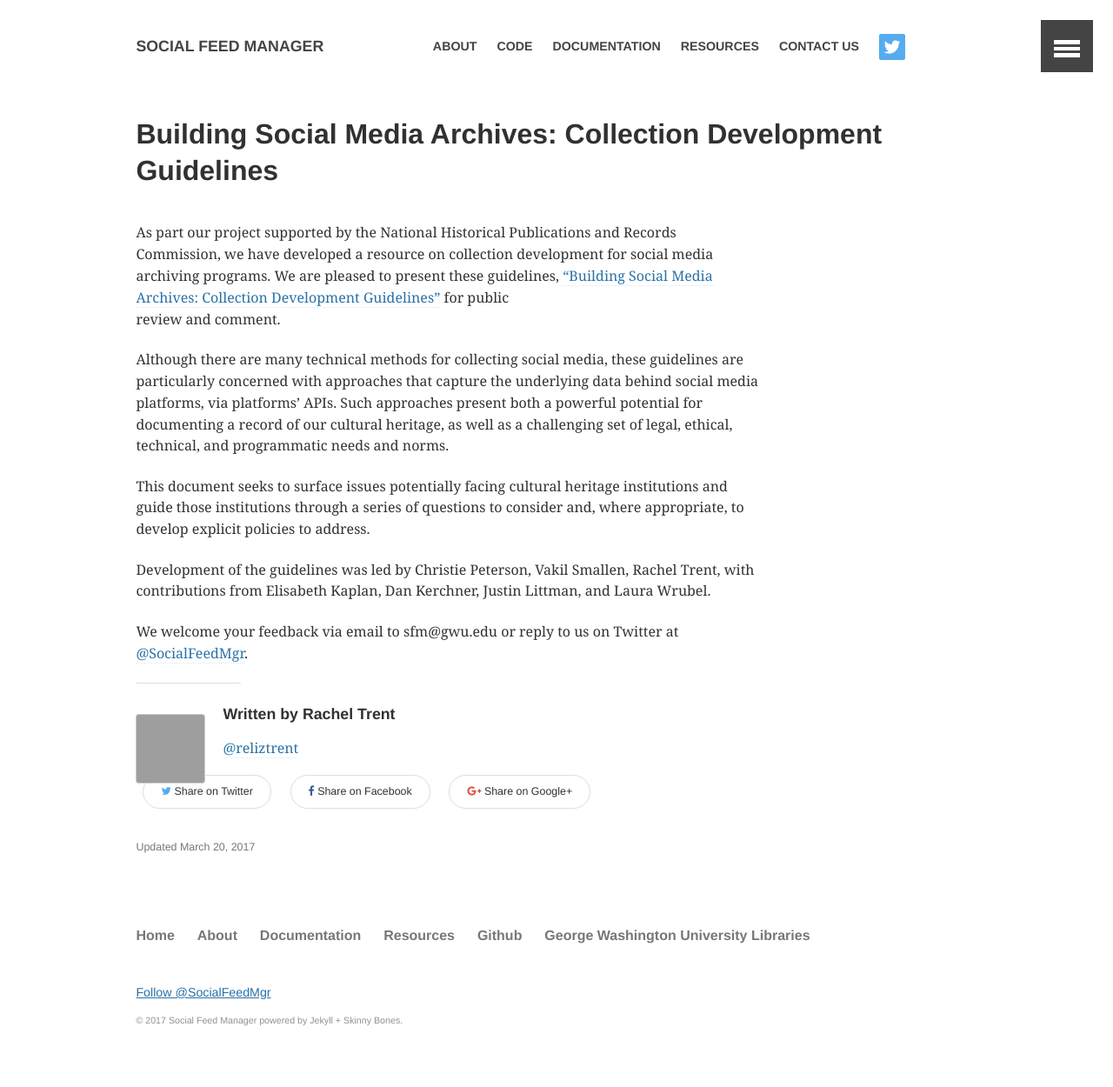
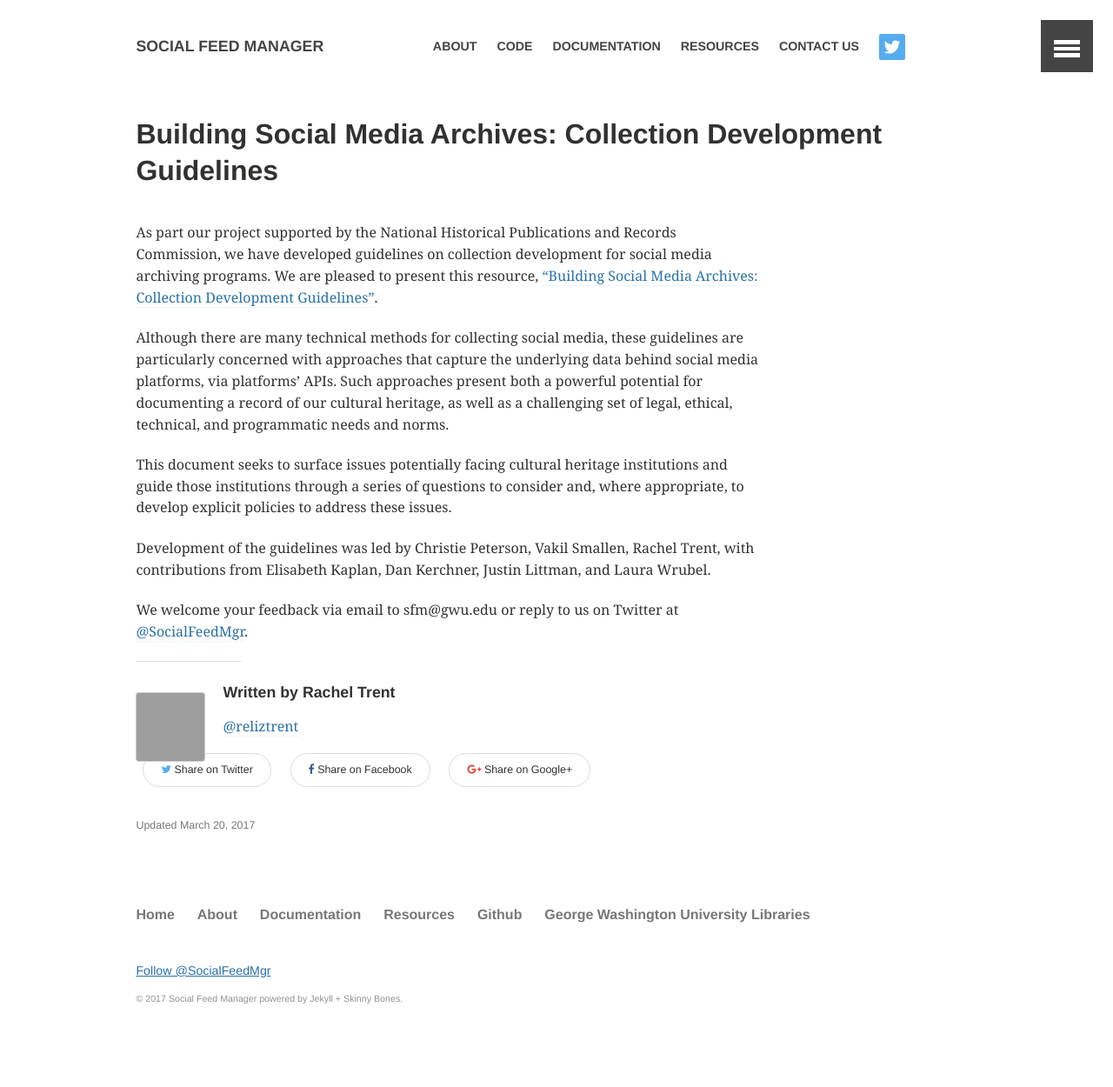
Before and after one commit to gwu-libraries/sfm-ui, a Jekyll site: the page built from _posts/2017-03-20-guidelines.md, in a window 1280 px wide. Shown: the whole page at 87% size. Built offline with Jekyll 4.4.1, drawn with Linux system fonts in a browser that asks for light colours; comment, search, counter and statistics services are not loaded; after the commit the page ends 1225 px from its top, so only the background shows below that.

Commit message:
guidelines edits

```diff
--- a/_posts/2017-03-20-guidelines.md
+++ b/_posts/2017-03-20-guidelines.md
@@ -10,20 +10,20 @@
 ---
 
 As part our project supported by the National Historical Publications and Records Commission, we have developed
-a resource on collection development for social media archiving programs. We are pleased
-to present these guidelines, ["Building Social Media Archives: Collection
-Development Guidelines"]({{ site.github.url }}/resources/guidelines) for public
-review and comment.
+guidelines on collection development for social media archiving programs. We are pleased
+to present this resource, ["Building Social Media Archives: Collection
+Development Guidelines"]({{ site.github.url }}/resources/guidelines).
+
 
 Although there are many technical methods for collecting social media, these guidelines
 are particularly concerned with approaches that capture the underlying data behind social
-media platforms, via platforms’ APIs. Such approaches present both a powerful potential for
+media platforms, via platforms' APIs. Such approaches present both a powerful potential for
 documenting a record of our cultural heritage, as well as a challenging set of legal,
 ethical, technical, and programmatic needs and norms.
 
 This document seeks to surface issues potentially facing cultural heritage institutions
 and guide those institutions through a series of questions to consider and, where appropriate,
-to develop explicit policies to address.
+to develop explicit policies to address these issues.
 
 Development of the guidelines was led by Christie Peterson, Vakil Smallen, Rachel Trent, with contributions from Elisabeth Kaplan, Dan Kerchner, Justin Littman, and Laura Wrubel.
 
```
